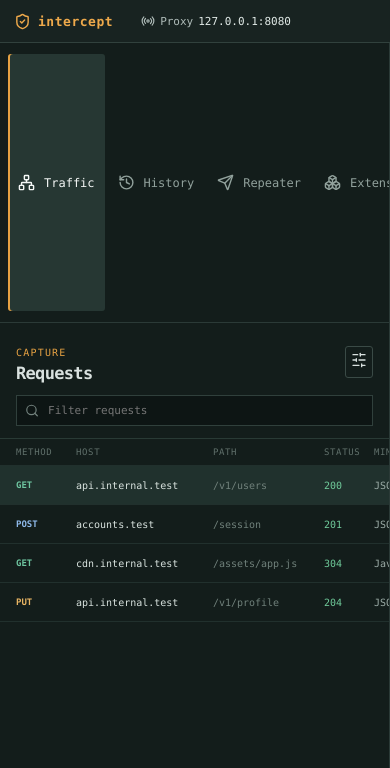
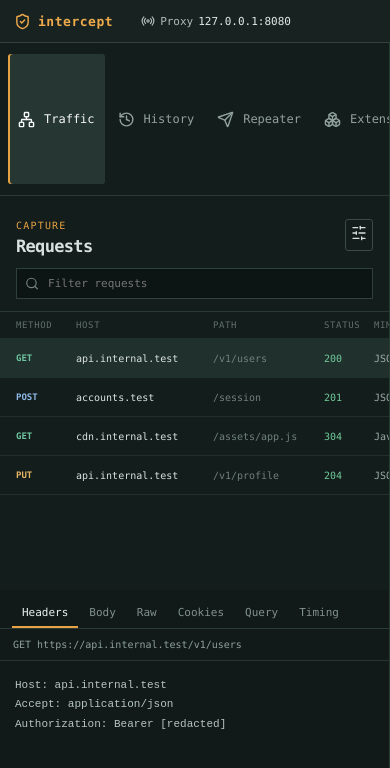
Before and after one commit to LutzHoffmann/burpsuite-clone, a React (Vite) app in the folder web/: page / in a window 390 px wide. Shown: the top 768 px of the page. Built offline with nearby package versions, Linux system fonts and the light colour scheme.

Commit message:
fix: keep inspector tabs responsive

```diff
--- a/web/src/components/Inspector.tsx
+++ b/web/src/components/Inspector.tsx
@@ -14,19 +14,16 @@ function formatHeaders(headers: Record<string, string[]>) {
 
 export function Inspector({ exchange }: InspectorProps) {
   const [activeTab, setActiveTab] = useState<Tab>('Headers');
-
-  if (!exchange) {
-    return <div className="inspector-empty">Select a request to inspect its exchange.</div>;
-  }
-
-  const content: Record<Tab, string> = {
+  const content: Record<Tab, string> | null = exchange
+    ? {
         Headers: formatHeaders(exchange.Request.Headers),
         Body: exchange.Request.Body || 'Request has no body.',
         Raw: exchange.Request.Raw,
         Cookies: exchange.Request.Headers.Cookie?.join('\n') || 'No request cookies.',
         Query: exchange.Query || 'No query parameters.',
         Timing: `Started: ${new Date(exchange.StartedAt).toLocaleTimeString()}\nDuration: ${exchange.Duration} ms`,
-  };
+      }
+    : null;
 
   return (
     <>
@@ -37,8 +34,12 @@ export function Inspector({ exchange }: InspectorProps) {
           </button>
         ))}
       </div>
-      <div className="inspector-meta"><span>{exchange.Method} {exchange.Scheme}://{exchange.Host}{exchange.Path}</span></div>
+      {exchange && <div className="inspector-meta"><span>{exchange.Method} {exchange.Scheme}://{exchange.Host}{exchange.Path}</span></div>}
+      {content ? (
         <pre className="code-view" role="tabpanel"><code>{content[activeTab]}</code></pre>
+      ) : (
+        <div className="inspector-empty" role="tabpanel">Select a request to inspect its exchange.</div>
+      )}
     </>
   );
 }
```
Also changed, not shown: web/src/styles.css (+1 -1 lines), 1 other file (tests, documents, lock files or other folders). Lines whose indentation alone changed are shown as unchanged.
